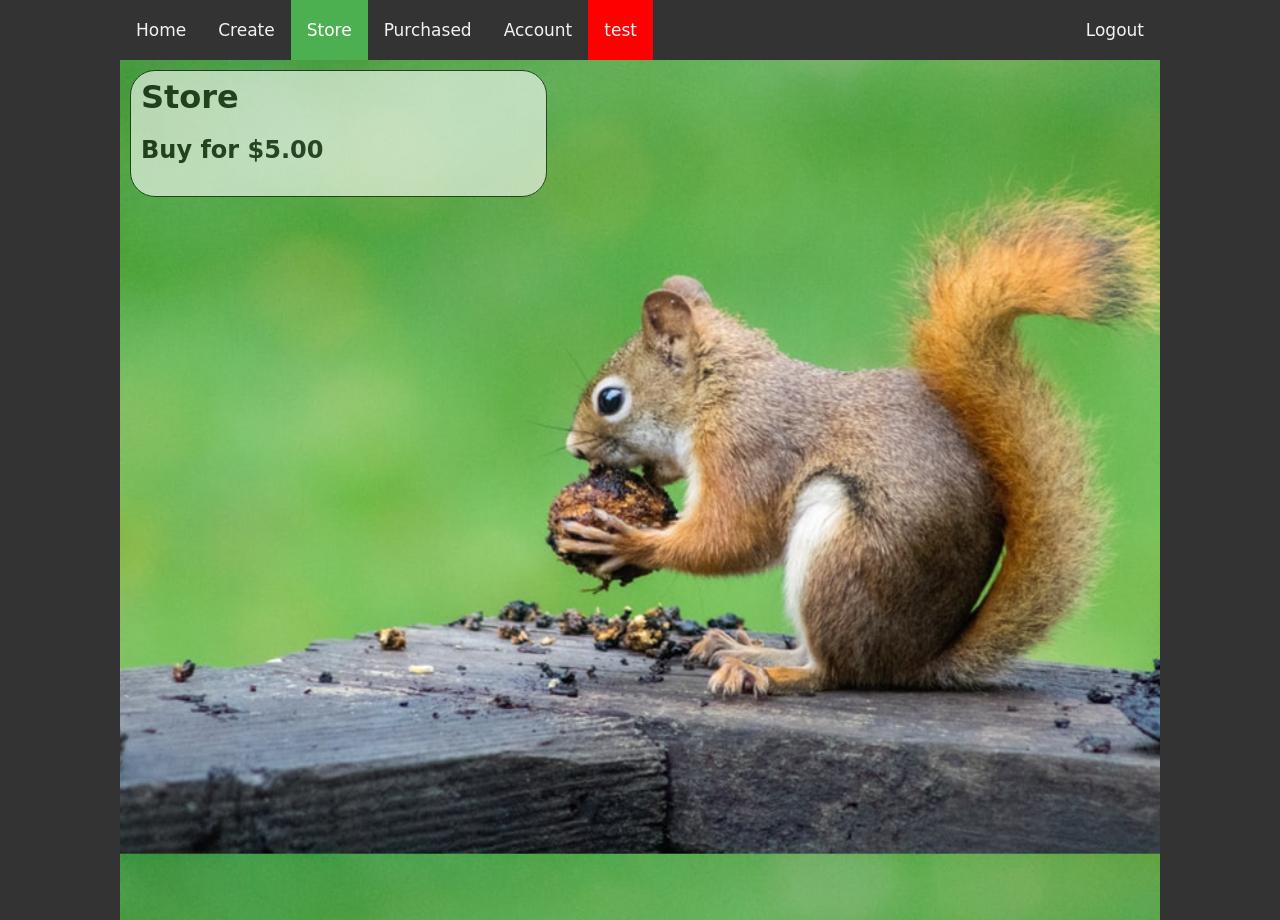
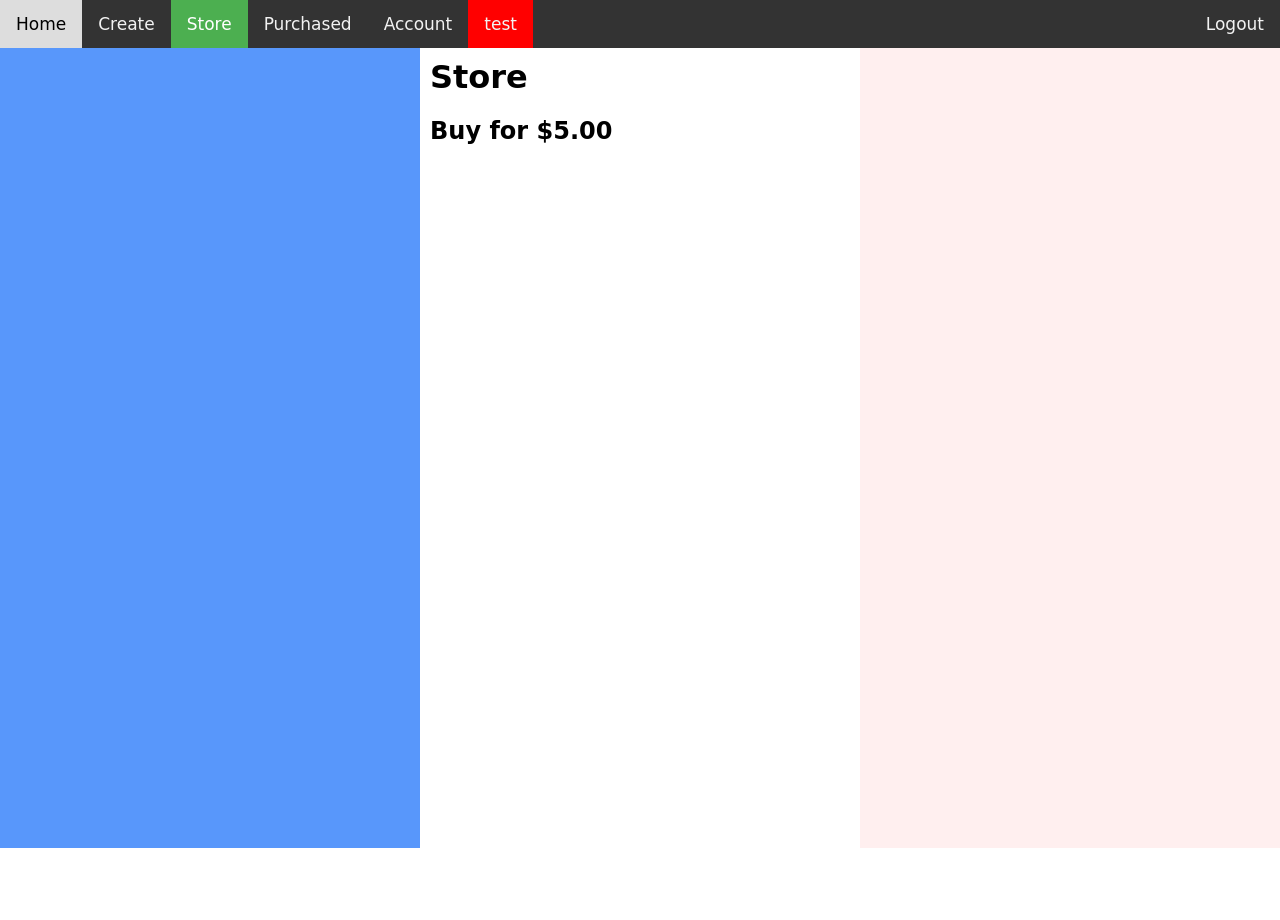
Before and after one commit to BLACKSHiRTSQUAD/ESMarketplace, a Django app: page /store/ in a window 1280 px wide. After the commit the page ends 848 px from the top, so only its background shows below. Run offline with Django 3.2, Linux system fonts and the light colour scheme; data that the repository does not hold is empty; some libraries are stand-ins or nearby versions.

```diff
--- a/ESMarketplace/esm/static/esm/base_theme_user.css
+++ b/ESMarketplace/esm/static/esm/base_theme.css
@@ -1,21 +1,15 @@
-li a {
-    color: white;
+body, html {
+  width: 100%;
+  height: 100%;
+  margin: 0;
 }
-
 body {
-    background: url("images/squirrelbackground.jpeg") no-repeat center center fixed;
-    background-size: cover;
     font-family: "Comic Sans MS", cursive, sans-serif;
-    line-height: 200%;
-
 }
-
-
-img {
-    max-width: 100%;
-    height: auto;
+.maindiv {
+  height: 100%;
+  padding: 0;
 }
-
 /* Add a black background color to the top navigation */
 .topnav {
     background-color: #333;
@@ -23,10 +17,7 @@ img {
   position: -webkit-sticky;
   position: sticky;
   top: 0;
-
-
 }
-
 /* Style the links inside the navigation bar */
 .topnav a {
     float: left;
@@ -36,51 +27,48 @@ img {
     text-decoration: none;
     font-size: 17px;
 }
-
 /* Change the color of links on hover */
 .topnav a:hover {
     background-color: #ddd;
     color: black;
 }
-
 /* Add a color to the active/current link */
 .topnav a.active {
     background-color: #4CAF50;
     color: white;
 }
-
-.left-pane {
-    width: 38%;
-    opacity: 0.6;
-    background-color: white;
-    border-radius: 25px;
-    margin: 10px;
-    padding: 10px;
-    border-width: 1px;
-    border-style: solid;
+.container {
+  display: flex;
+}
+.container > div {
+  flex: 1; /*grow*/
 }
 
 
 
-body, html {
-  width: 100%;
-  height: 100%;
-  margin: 0;
+
+.left-pane {
+    width: 100px;
+    height: 100%;
+    background-color: #5897fb;
+}
+.mid-pane {
+    width: 80%;
+    height: 100%;
+    margin: 0;
+    padding: 10px;
+}
+.right-pane {
+    width: 100px;
+    height: 100%;
+    background-color: #ffefef;
 }
 
 
-.maindiv {
-  height: 100%;
-  padding: 0;
-  border-style: solid;
-  border-width: 120px;
-  border-color: #333;
-    border-top-width: 0;
-    border-bottom-width: 0;
-    padding-bottom: 120px;
-
-}
 
 h1 {
     margin-top: 0;
 }
+li a {
+    color: white;
+}
--- a/ESMarketplace/esm/templates/esm/base_html_nouser.html
+++ b/ESMarketplace/esm/templates/esm/base_html_nouser.html
@@ -4,7 +4,7 @@
     <meta charset="UTF-8">
     <title>Title</title>
     {% load static %}
-    <link rel="stylesheet" type="text/css" href="{% static 'esm/base_theme_nouser.css' %}">
+    <link rel="stylesheet" type="text/css" href="{% static 'esm/base_theme.css' %}">
 </head>
 <body>
 
--- a/ESMarketplace/esm/templates/esm/base_html_user.html
+++ b/ESMarketplace/esm/templates/esm/base_html_user.html
@@ -4,20 +4,23 @@
     <meta charset="UTF-8">
     <title>Title</title>
     {% load static %}
-    <link rel="stylesheet" type="text/css" href="{% static 'esm/base_theme_user.css' %}">
+    <link rel="stylesheet" type="text/css" href="{% static 'esm/base_theme.css' %}">
 </head>
 <body>
 
-<div class="maindiv">
+<div class="basic">
+    {% include "esm/navbar.html" %}
+</div>
 
-
-    <div class="basic">
-        {% include "esm/navbar.html" %}
+<div class="maindiv container">
+    <div class="left-pane">
     </div>
 
-    <div class="left-pane">
+    <div class="mid-pane">
         {% include path %}
+    </div>
 
+    <div class="right-pane">
     </div>
 </div>
 
```
Also changed, not shown: ESMarketplace/esm/static/esm/base_theme_nouser.css (deleted, +0 -89 lines).
